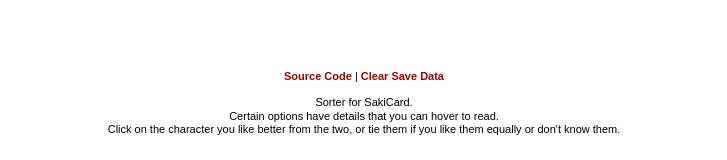
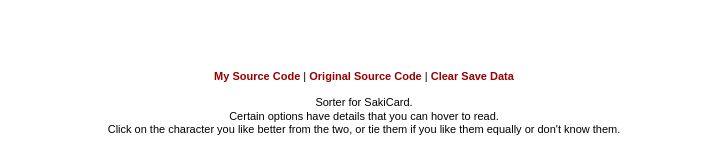
Before and after one commit to XP9999/SakiCard-Charasort, a plain HTML site: page index.html in a window 1280 px wide. Shown: the part 249-409 px from the top of the page, without its empty margins (276-1003 px from the left). Drawn offline with Linux system fonts and the light colour scheme.

Commit message:
Update index.html

```diff
--- a/index.html
+++ b/index.html
@@ -58,7 +58,7 @@
     <div class="results"></div>
 
     <div class="info">
-        <a href="https://github.com/execfera/charasort/">Source Code</a> | <a class="clearsave">Clear Save Data</a>
+        <a href="https://github.com/XP9999/SakiCard-Charasort/">My Source Code</a> | <a href="https://github.com/execfera/charasort/">Original Source Code</a> | <a class="clearsave">Clear Save Data</a>
 
         <br><br>
 
```
